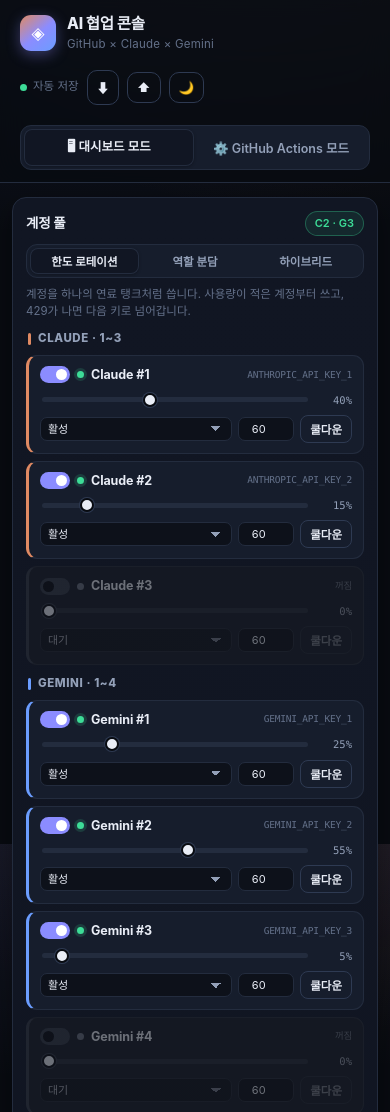
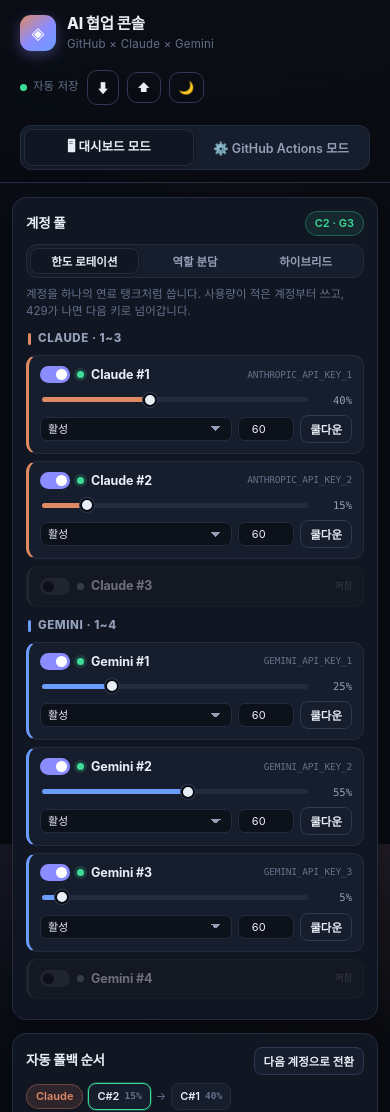
Before and after one commit to everywon1202-collab/event-dashboard, a plain HTML site: page ai-collab/index.html in a window 390 px wide. Shown: the top 1112 px of the page. Drawn offline with Linux system fonts and the light colour scheme.

Commit message:
Compact disabled account cards, usage meter fill, cleaner account labels in workflow comments

```diff
--- a/ai-collab/index.html
+++ b/ai-collab/index.html
@@ -795,32 +795,37 @@ function acctCard(a){
   const plan = secretPlan();
   const badge = a.enabled ? (fam === "claude" ? "ANTHROPIC_API_KEY_" : "GEMINI_API_KEY_") + plan[fam][a.id] : "꺼짐";
   const dot = a.enabled ? (a.status === "active" ? "active" : a.status === "cool" ? "cool" : "idle") : "idle";
-  const high = a.usage >= 85 ? " high" : "";
+  const famColor = a.usage >= 85 ? "var(--danger)" : (fam === "claude" ? "var(--claude)" : "var(--gemini)");
+  const track = "background:linear-gradient(90deg," + famColor + " " + a.usage + "%,var(--line) " + a.usage + "%)";
+  const head = '<div class="acct-top">' +
+      '<label class="switch"><input type="checkbox" data-act="toggle"' + (a.enabled ? " checked" : "") + ' /><span></span></label>' +
+      '<span class="status-dot ' + dot + '"></span>' +
+      '<span class="acct-name">' + esc(a.label) + '</span>' +
+      '<span class="secret" title="GitHub Secret 이름">' + badge + "</span>" +
+    "</div>";
+  if (!a.enabled){
+    return '<div class="acct ' + fam + ' off" data-id="' + a.id + '">' + head + "</div>";
+  }
   const roleOpts = ['<option value="">— 역할 없음 —</option>'].concat(
     ROLES.map(r => '<option value="' + r.id + '"' + (state.roles[r.id] === a.id ? " selected" : "") + ">" + esc(r.name) + "</option>")
   ).join("");
   const left = coolLeft(a);
-  return '<div class="acct ' + fam + (a.enabled ? "" : " off") + '" data-id="' + a.id + '">' +
-    '<div class="acct-top">' +
-      '<label class="switch"><input type="checkbox" data-act="toggle"' + (a.enabled ? " checked" : "") + ' /><span></span></label>' +
-      '<span class="status-dot ' + dot + '"></span>' +
-      '<span class="acct-name">' + esc(a.label) + '</span>' +
-      '<span class="secret" title="GitHub Secret 이름">' + badge + '</span>' +
-    '</div>' +
+  return '<div class="acct ' + fam + '" data-id="' + a.id + '">' +
+    head +
     '<div class="acct-mid">' +
-      '<input type="range" min="0" max="100" step="5" value="' + a.usage + '" data-act="usage" ' + (a.enabled ? "" : "disabled") + ' />' +
+      '<input type="range" min="0" max="100" step="5" value="' + a.usage + '" data-act="usage" style="' + track + '" />' +
       '<span class="pct" data-pct>' + a.usage + '%</span>' +
     '</div>' +
     '<div class="acct-bot">' +
-      '<select data-act="status"' + (a.enabled ? "" : " disabled") + '>' +
+      '<select data-act="status">' +
         Object.keys(STATUS_LABEL).map(k => '<option value="' + k + '"' + (a.status === k ? " selected" : "") + ">" + STATUS_LABEL[k] + "</option>").join("") +
       '</select>' +
       '<input class="mini-num" type="number" min="1" max="1440" value="60" data-act="coolmin" title="쿨다운(분)" />' +
-      '<button class="btn sm ghost" data-act="cool"' + (a.enabled ? "" : " disabled") + '>쿨다운</button>' +
+      '<button class="btn sm ghost" data-act="cool">쿨다운</button>' +
       (left > 0 ? '<span class="cool-tag" data-cool="' + a.id + '">⏳ ' + mmss(left) + "</span>" : "") +
     '</div>' +
     (state.strategy !== "rotate" ?
-      '<div class="acct-bot"><select data-act="role"' + (a.enabled ? "" : " disabled") + '>' + roleOpts + "</select></div>" : "") +
+      '<div class="acct-bot"><select data-act="role">' + roleOpts + "</select></div>" : "") +
   "</div>";
 }
 function renderAccounts(){
@@ -906,6 +911,8 @@ function bindAccountGroup(sel){
     const act = e.target.getAttribute("data-act");
     if (act === "usage"){
       a.usage = Number(e.target.value);
+      const famColor = a.usage >= 85 ? "var(--danger)" : (familyOf(a.id) === "claude" ? "var(--claude)" : "var(--gemini)");
+      e.target.style.background = "linear-gradient(90deg," + famColor + " " + a.usage + "%,var(--line) " + a.usage + "%)";
       const pct = card.querySelector("[data-pct]");
       if (pct) pct.textContent = a.usage + "%";
       if (a.usage >= 100 && a.status === "active"){
@@ -1502,10 +1509,10 @@ def main():
             ok, out = call(f, key, system, task)
             if ok and str(out).strip():
                 model = CLAUDE_MODEL if f == "claude" else GEMINI_MODEL
-                head = "### %s · %s (계정 #%d/%d)\n" % (NAME[f], role_label, idx, total)
+                head = "### %s · %s (계정 #%d)\n" % (NAME[f], role_label, idx)
                 meta = "> 전략: %s · 모델: %s · 트리거: %s\n\n" % (STRATEGY, model, TRIGGER)
-                foot = ("\n\n---\n<sub>AI 협업 자동 응답 · 계정 %d/%d · "
-                        "[실행 로그](https://github.com/%s/actions/runs/%s)</sub>\n") % (idx, total, REPO, RUN_ID)
+                foot = ("\n\n---\n<sub>AI 협업 자동 응답 · 계정 #%d · 시도 %d/%d · "
+                        "[실행 로그](https://github.com/%s/actions/runs/%s)</sub>\n") % (idx, idx, total, REPO, RUN_ID)
                 comment(num, head + meta + str(out).strip() + foot)
                 step_summary("## %s · %s\n\n- 계정: #%d/%d\n- 모델: %s\n\n%s\n" % (NAME[f], role_label, idx, total, model, str(out)[:2000]))
                 print("ok:", f, idx, flush=True)
@@ -1668,7 +1675,8 @@ function buildYaml(){
 
   out.textContent = L.join("\n");
   out.className = "yaml";
-  $("#yamlLines").textContent = L.length + "줄 · " + (L.join("\n").length / 1024).toFixed(1) + "KB";
+  const text = L.join("\n");
+  $("#yamlLines").textContent = text.split("\n").length + "줄 · " + (text.length / 1024).toFixed(1) + "KB";
   const badge = $("#yamlBadge");
   const ok = cList.length + gList.length > 0;
   badge.textContent = ok ? "생성 완료" : "계정을 켜 주세요";
```
